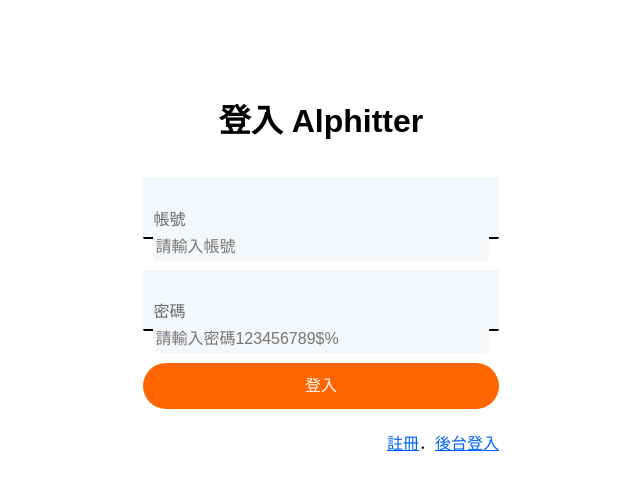
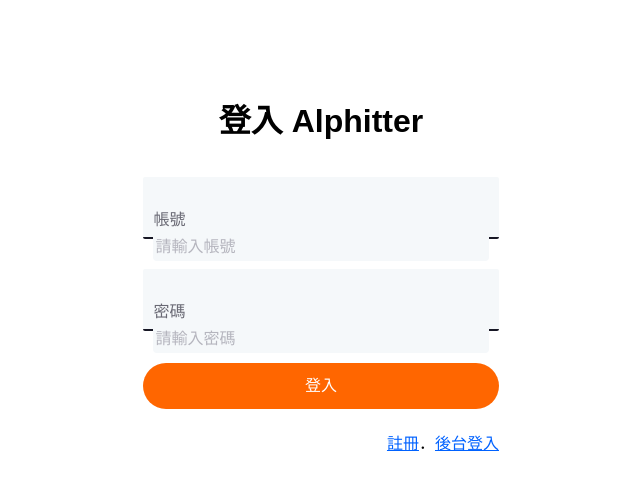
Before and after one commit to LJBL22/react_twitter, a React (Create React App) app: page /login in a window 1280 px wide. Shown: the top 490 px of the page, without its empty margins (319-959 px from the left). Built offline with nearby package versions, Linux system fonts and the light colour scheme; some icons are missing; a web font is replaced by a local one.

Commit message:
style: authinput hover & :focus-within

```diff
--- a/src/components/AuthInput.jsx
+++ b/src/components/AuthInput.jsx
@@ -7,9 +7,12 @@ const StyledContainer = styled.div`
   background-color: #f5f8fa;
   width: 100%;
   height: 54px;
-  border-bottom: 2px solid black;
+  border-bottom: 2px solid var(--color-gray-900);
   border-radius: 2px;
   padding: 30px 10.45px;
+  &:focus-within {
+    border-bottom: 2px solid var(--color-primary);
+  }
 `;
 const StyledLabel = styled.label`
   font-size: 14;
@@ -23,6 +26,10 @@ const StyledInput = styled.input`
   color: var(--color-gray-900);
   background-color: #f5f8fa;
   border-radius: 0px 0px 4px 4px;
+  &::placeholder {
+    color: var(--color-gray-500);
+    opacity: 1; /* Firefox */
+  }
 `;
 
 const AuthInput = ({ type, label, value, placeholder, onChange }) => {
--- a/src/components/common/auth.styled.js
+++ b/src/components/common/auth.styled.js
@@ -29,11 +29,11 @@ const StyledButton = styled.button`
   font-weight: 400;
   padding: 8px 0;
   margin: 2rem 0px 3rem;
+  transition: background-color .1s ease-in-out;
 
   &:hover {
     cursor: pointer;
-    background-color: var(--color-secondary-orange);
-    border: 1px solid var(--color-gray-700);
+    background-color: var(--color-primary);
   }
 `;
 
--- a/src/pages/LoginPage.jsx
+++ b/src/pages/LoginPage.jsx
@@ -7,8 +7,6 @@ import {
   AuthLinkText,
   AuthP,
 } from "components/common/auth.styled";
-// import { Link } from "react-router-dom";
-// import { useState } from "react";
 import { useEffect, useState } from "react";
 import { Link, useNavigate } from "react-router-dom";
 import Swal from "sweetalert2";
@@ -75,7 +73,7 @@ const LoginPage = () => {
         <AuthInput
           type="password"
           label="密碼"
-          placeholder="請輸入密碼123456789$%"
+          placeholder="請輸入密碼"
           value={password}
           onChange={(passwordInputValue) => setPassword(passwordInputValue)}
         />
```
